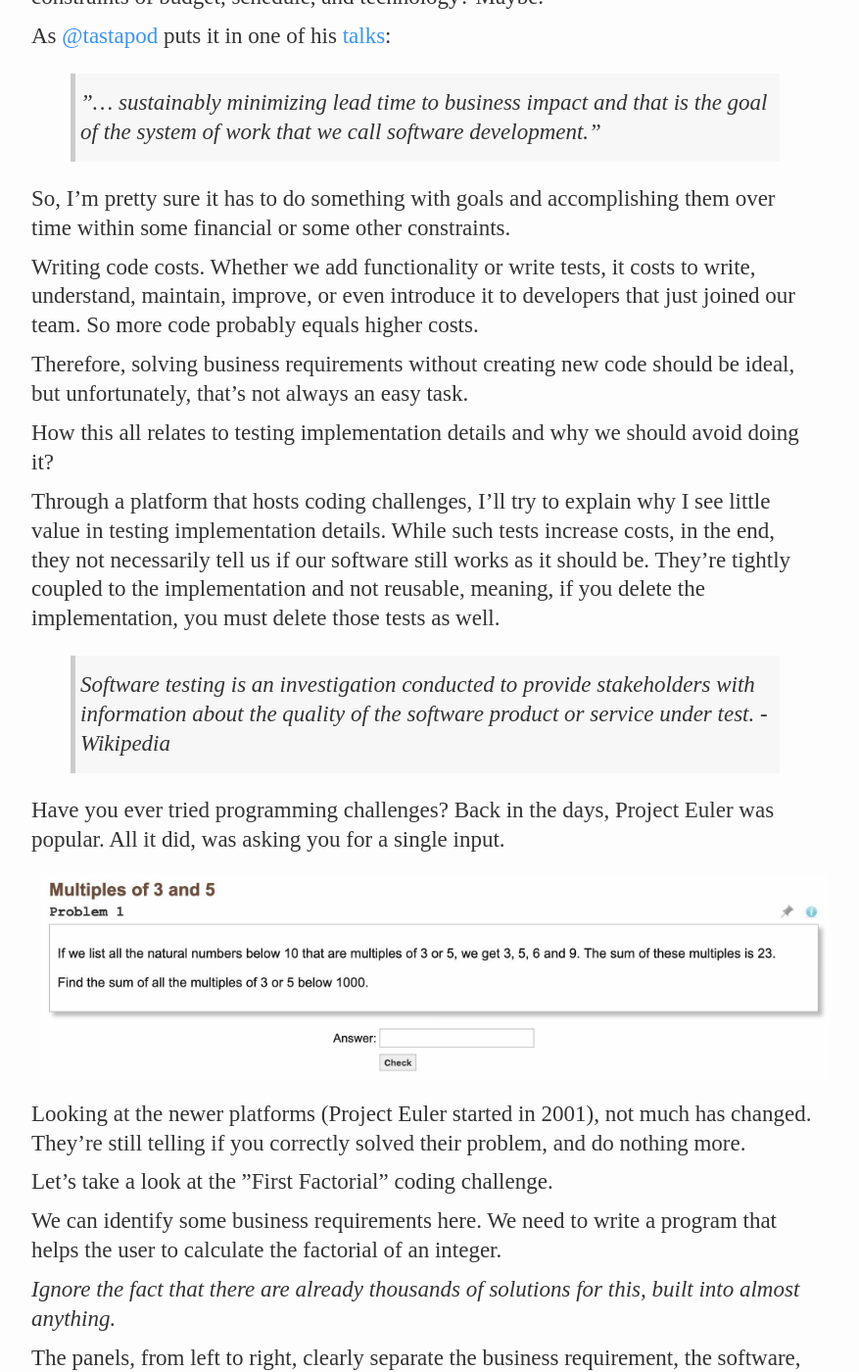
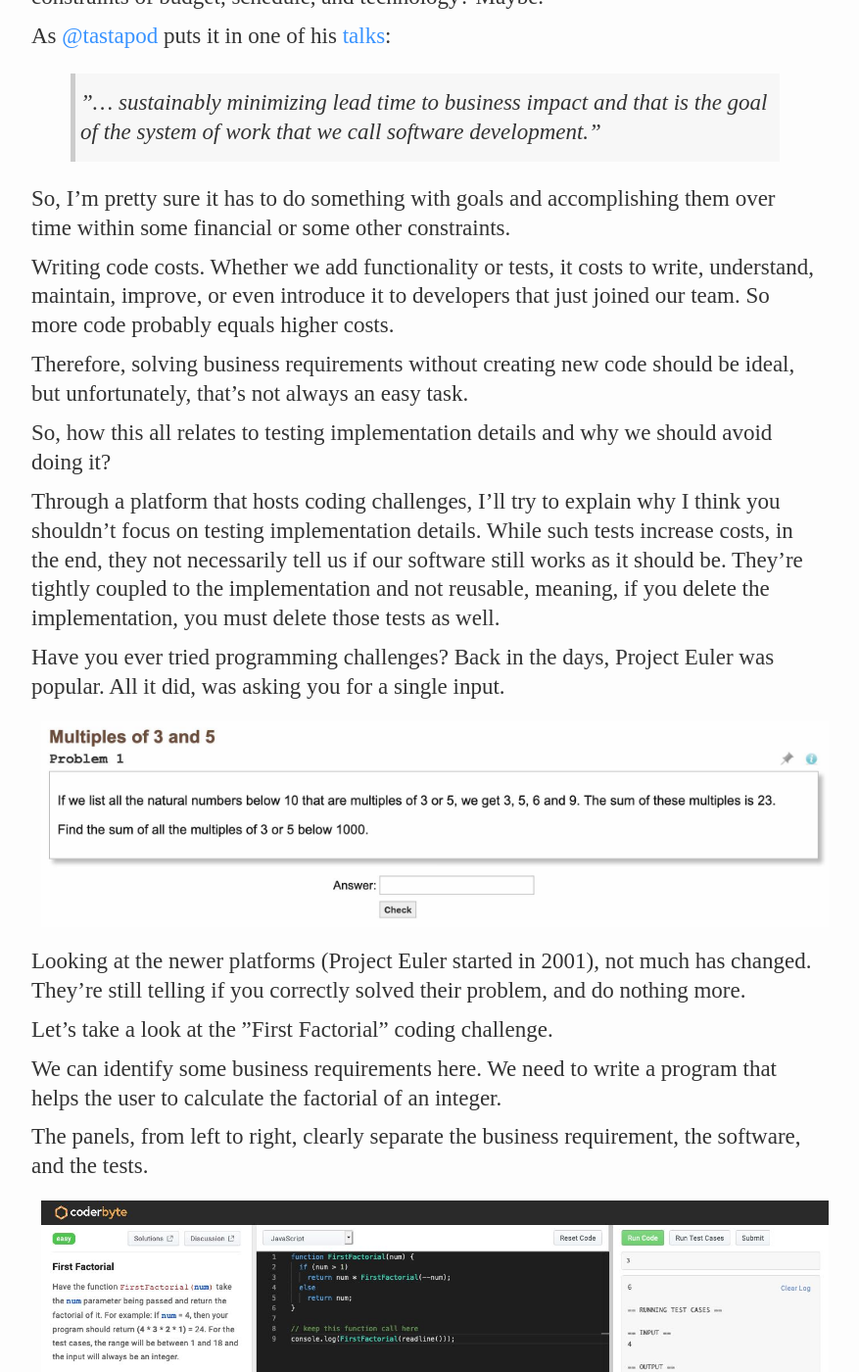
Before and after one commit to akoskm/akoskm.github.io, a Jekyll site: the page built from _posts/2020-02-06-the-cost-of-testing-implementation-details.md, in a window 1280 px wide and 1400 px high, scrolled down 355 px. Shown: the whole window at 98% size, without its empty margins (206-1083 px from the left). Built offline with Jekyll 4.4.1, drawn with Linux system fonts in a browser that asks for light colours; nearby versions of some CDN libraries; some web fonts are replaced; comment, search, counter and statistics services are not loaded; some of the changed text lies outside the part shown.

Commit message:
wording updates

```diff
--- a/_posts/2020-02-06-the-cost-of-testing-implementation-details.md
+++ b/_posts/2020-02-06-the-cost-of-testing-implementation-details.md
@@ -15,16 +15,14 @@
 
 So, I'm pretty sure it has to do something with goals and accomplishing them over time within some financial or some other constraints.
 
-Writing code costs. Whether we add functionality or write tests, it costs to write, understand, maintain, improve, or even introduce it to developers that just joined our team. So more code probably equals higher costs.
+Writing code costs. Whether we add functionality or tests, it costs to write, understand, maintain, improve, or even introduce it to developers that just joined our team. So more code probably equals higher costs.
 
 Therefore, solving business requirements without creating new code should be ideal, but unfortunately, that's not always an easy task.
 
-How this all relates to testing implementation details and why we should avoid doing it?
+So, how this all relates to testing implementation details and why we should avoid doing it?
 
-Through a platform that hosts coding challenges, I'll try to explain why I see little value in testing implementation details.
+Through a platform that hosts coding challenges, I'll try to explain why I think you shouldn't focus on testing implementation details.
 While such tests increase costs, in the end, they not necessarily tell us if our software still works as it should be. They're tightly coupled to the implementation and not reusable, meaning, if you delete the implementation, you must delete those tests as well.
-
-> Software testing is an investigation conducted to provide stakeholders with information about the quality of the software product or service under test. - Wikipedia
 
 Have you ever tried programming challenges? Back in the days, Project Euler was popular. All it did, was asking you for a single input.
 
@@ -35,8 +33,6 @@
 Let's take a look at the ”First Factorial” coding challenge.
 
 We can identify some business requirements here. We need to write a program that helps the user to calculate the factorial of an integer.
-
-*Ignore the fact that there are already thousands of solutions for this, built into almost anything.*
 
 The panels, from left to right, clearly separate the business requirement, the software, and the tests.
 
@@ -52,13 +48,13 @@
 
 ![Codebite loop](/assets/posts/images/2020-02-05/loop.jpg)
 
-If you test the software as I described above, the test will pass even after you change the implementation. That's because we realized that the recursion wasn't the business requirement. The requirement was to help the user to calculate the factorial of an integer.
+Keep in mind the requirements while writing tests, and they will work even after you change the implementation. In our case, the recursion is not a business requirement. The requirement is to calculate the factorial of an integer.
 
 So next time, you're about to test a new feature, think about the moment when someone decides to rewrite your implementation.
 
 What will bring more value to the team?
 
-A test checking a specific implementation, or a test proving that the problem is solved?
+A test, checking a specific implementation, or a test proving that the problem is solved?
 Imagine their face when they run the tests and see all the false positives.
 
 <iframe src="https://giphy.com/embed/6229k5h1JkuvS" width="480" height="358" frameBorder="0" class="giphy-embed" allowFullScreen></iframe><p><a href="https://giphy.com/gifs/star-trek-trouble-with-tribbles-kirk-gets-shitted-on-by-6229k5h1JkuvS">via GIPHY</a></p>
```
